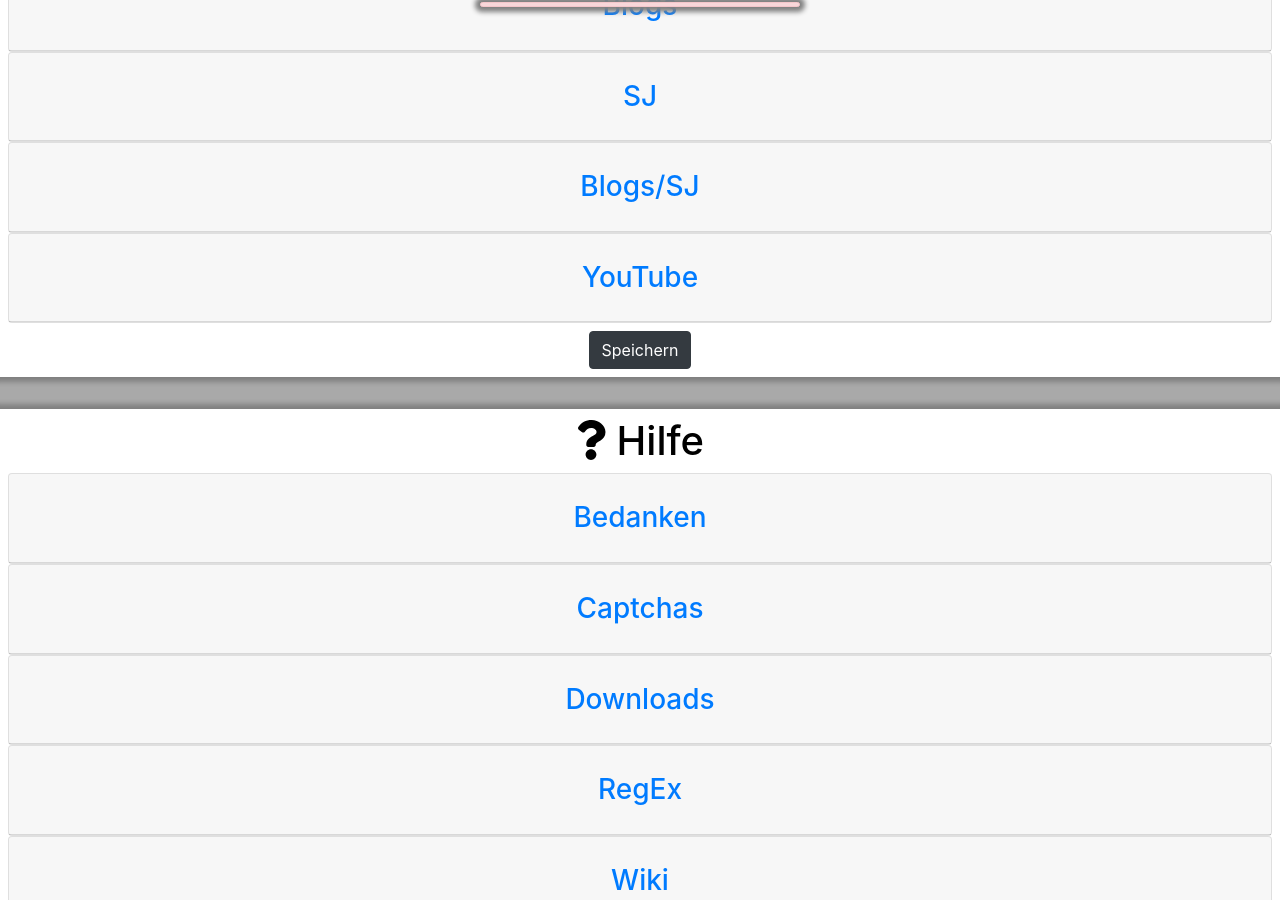
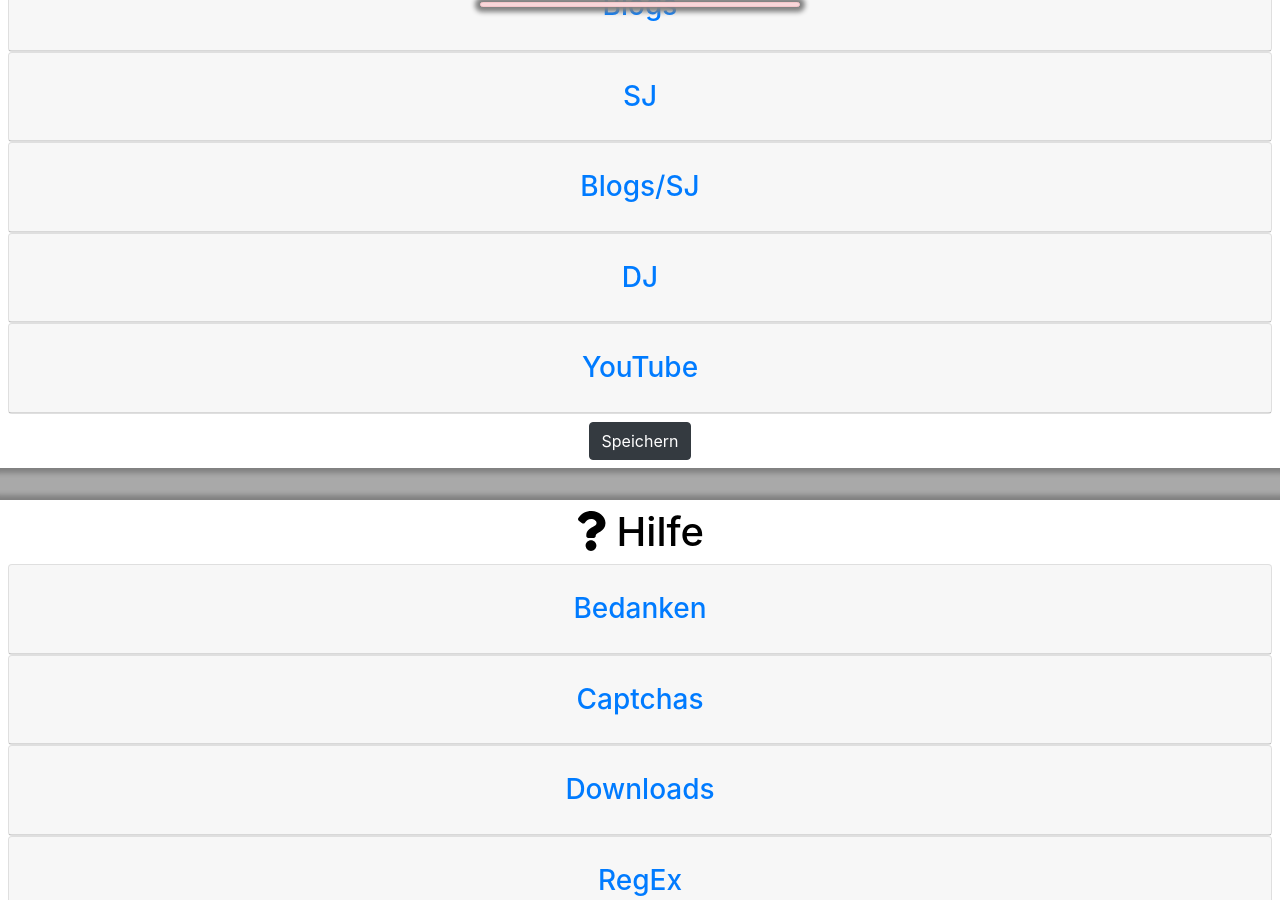
Before and after one commit to rix1337/FeedCrawler, a Jekyll site: the page rsscrawler/web/index.html, which Jekyll copies as it is, in a window 1280 px wide and 900 px high, scrolled down 1202 px. Built offline with Jekyll 4.4.1, drawn with Linux system fonts in a browser that asks for light colours.

Commit message:
v.5.5.0 - DJ-Integration

```diff
--- a/rsscrawler/fakefeed.py
+++ b/rsscrawler/fakefeed.py
@@ -148,7 +148,7 @@
 
         for genre in genres:
             items = genre.select("a")
-            type = str(genre.previous.previous)
+            dj_type = str(genre.previous.previous)
 
             for item in items:
                 titles = item.text.split('\n')
@@ -158,7 +158,7 @@
                     entries.append(FakeFeedParserDict({
                         "title": title,
                         "published": published,
-                        "genre": type,
+                        "genre": dj_type,
                         "link": link
                     }))
 
--- a/rsscrawler/web/index.html
+++ b/rsscrawler/web/index.html
@@ -257,11 +257,32 @@
                 <h5 class="mb-0">
                     <button class="btn btn-link collapsed" data-toggle="collapse" data-target="#collapseZeroFour"
                             aria-expanded="false" aria-controls="collapseZeroFour">
+                        <h3>DJ</h3>
+                    </button>
+                </h5>
+            </div>
+            <div id="collapseZeroFour" class="collapse" aria-labelledby="headingZeroFour" data-parent="#lists">
+                <div class="card-body">
+                    <h4>Dokus</h4>
+                    <textarea ng-model="lists.dj.dokus" class="liste form-control" data-toggle="tooltip"
+                              data-placement="top" title="Pro Zeile ein Dokutitel"></textarea>
+                    <h4>Dokus (RegEx)</h4>
+                    <textarea ng-model="lists.dj.regex" class="liste form-control" data-toggle="tooltip"
+                              data-placement="top"
+                              title="Pro Zeile ein Dokutitel im RegEx-Format - Die Filterliste wird hierbei ignoriert"></textarea>
+                </div>
+            </div>
+        </div>
+        <div class="card">
+            <div class="card-header" id="headingZeroFive">
+                <h5 class="mb-0">
+                    <button class="btn btn-link collapsed" data-toggle="collapse" data-target="#collapseZeroFive"
+                            aria-expanded="false" aria-controls="collapseZeroFive">
                         <h3>YouTube</h3>
                     </button>
                 </h5>
             </div>
-            <div id="collapseZeroFour" class="collapse" aria-labelledby="headingZeroFour" data-parent="#lists">
+            <div id="collapseZeroFive" class="collapse" aria-labelledby="headingZeroFive" data-parent="#lists">
                 <div class="card-body">
                     <h4>Kanäle/Playlisten</h4>
                     <textarea ng-model="lists.yt.kanaele_playlisten" class="liste form-control"
```
Also changed, not shown: other parts of rsscrawler/web/index.html (+1 -1 lines), rsscrawler/web.py (+8 -0 lines).
